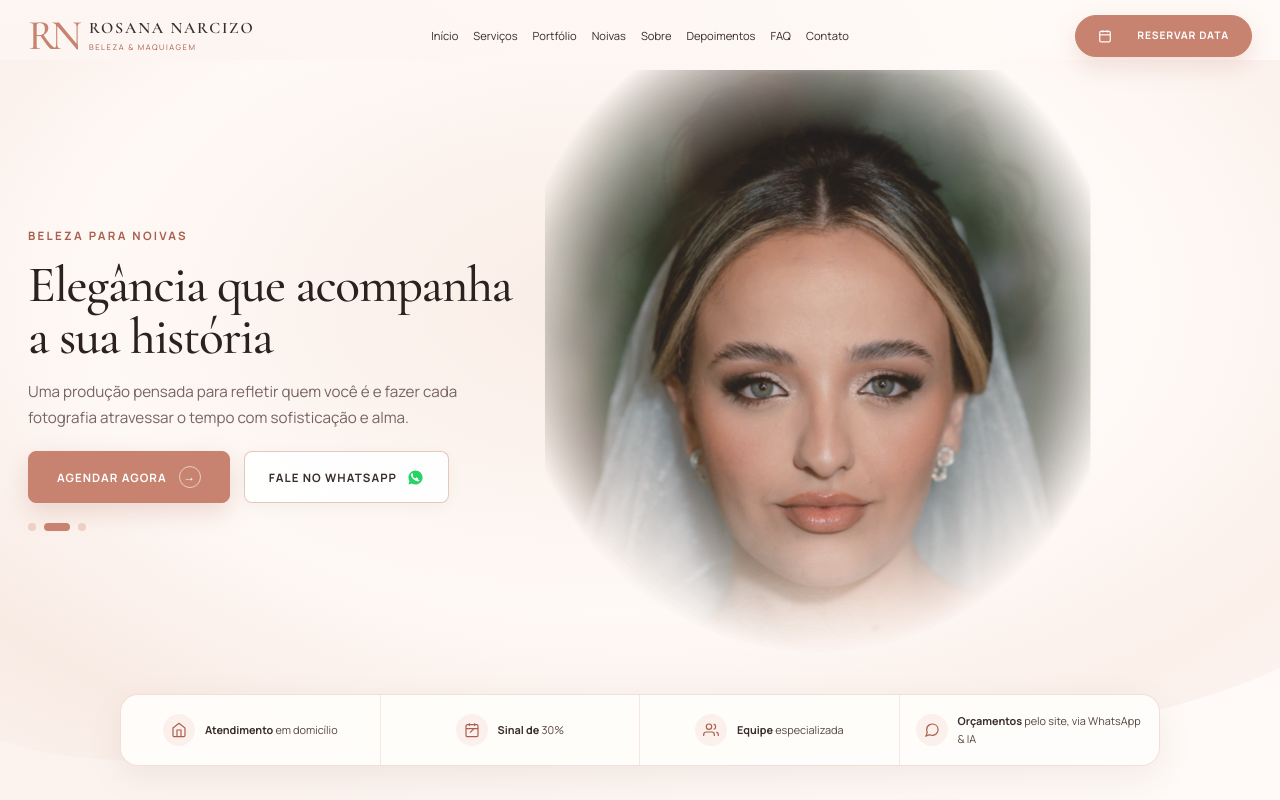
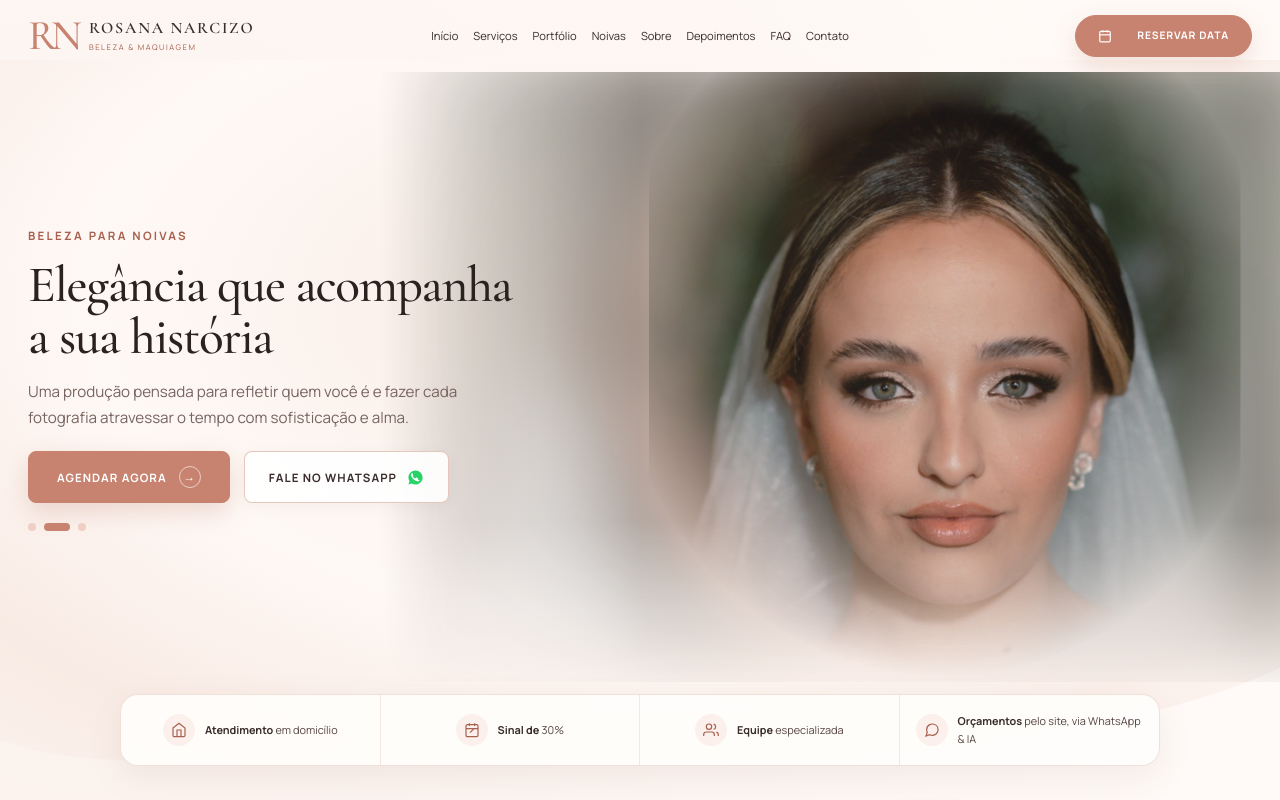
Before and after one commit to eudavizinps/Projeto-Rosana-Narcizo, an Angular app: page / in a window 1280 px wide. Shown: the top 800 px of the page. Built offline with nearby package versions, Linux system fonts and the light colour scheme.

Commit message:
Ajuste na área visual do carrossel.

```diff
--- a/src/app/components/hero/hero.html
+++ b/src/app/components/hero/hero.html
@@ -41,6 +41,10 @@
       <div class="hero-curve-accent" aria-hidden="true"></div>
       <div class="hero-image-stage">
         @for (slide of slides; track slide.image; let index = $index) {
+          <img class="hero-image-backdrop"
+               [class.active]="index === current()"
+               [src]="slide.image"
+               alt="" aria-hidden="true" />
           <img class="hero-image"
                [class.active]="index === current()"
                [src]="slide.image"
--- a/src/styles.scss
+++ b/src/styles.scss
@@ -253,6 +253,8 @@ main { display: block; overflow: visible; }
   opacity: 1;
   transform: scale(1);
 }
+
+.hero-image-backdrop { display: none; }
 
 .hero-nav-arrow {
   position: absolute;
@@ -767,8 +769,34 @@ main { display: block; overflow: visible; }
     padding: clamp(68px, 9svh, 88px) 0 18px;
   }
   .hero-shell { min-height: var(--hero-h); grid-template-columns: minmax(0, 500px) 1fr; }
-  .hero-image-stage { inset: 0; height: var(--hero-h); }
-  .hero-image { height: 100%; margin-left: calc(var(--hero-h) * -0.4445); }
+  .hero-visual { left: calc(50% - 50vw); width: 100vw; }
+  .hero-image-stage { inset: 0; height: var(--hero-h); overflow: hidden; }
+  .hero-image-backdrop {
+    display: block;
+    position: absolute;
+    inset: 0 0 0 auto;
+    width: 68%;
+    height: 100%;
+    object-fit: cover;
+    object-position: center 28%;
+    opacity: 0;
+    filter: blur(32px) saturate(.78);
+    transform: scale(1.08);
+    transition: opacity .85s ease;
+    -webkit-mask-image: linear-gradient(to right, transparent, #000 28%), linear-gradient(to bottom, #000 72%, transparent);
+    mask-image: linear-gradient(to right, transparent, #000 28%), linear-gradient(to bottom, #000 72%, transparent);
+    -webkit-mask-composite: source-in;
+    mask-composite: intersect;
+  }
+  .hero-image-backdrop.active { opacity: .48; }
+  .hero-image {
+    inset: 0 5% 0 auto;
+    height: 100%;
+    width: auto;
+    margin-left: 0;
+    transform-origin: center;
+  }
+  .hero-image.active { transform: scale(1.12); }
   .hero-copy h1 { font-size: clamp(2.6rem, min(4vw, 8svh), 4.25rem); margin-bottom: 16px; }
   .hero-copy > p { margin-bottom: 20px; }
   .hero-indicators { margin-top: 20px; }
```
